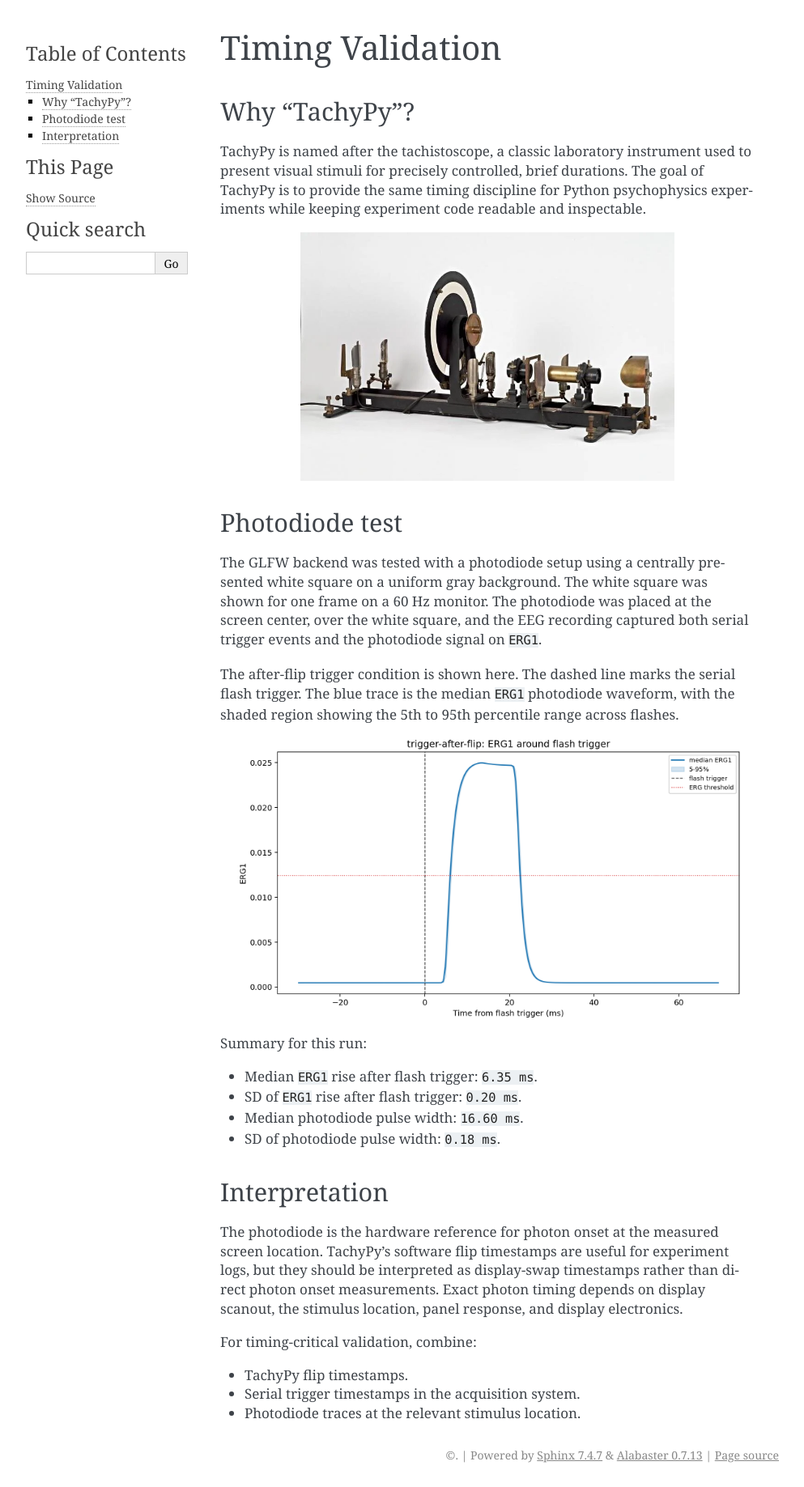
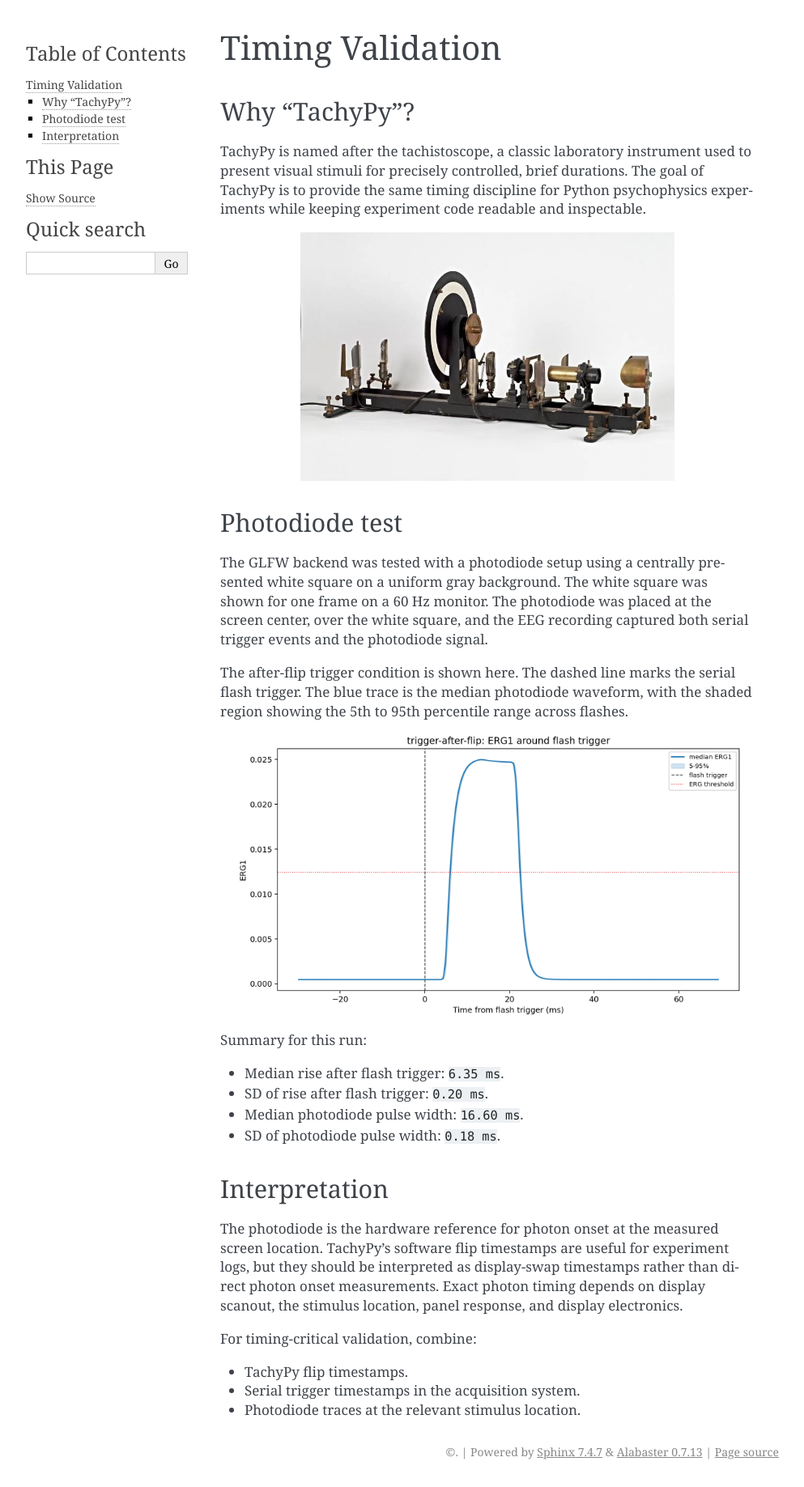
Before and after one commit to Charestlab/tachypy, a Sphinx documentation site: the page built from docs/timing_validation.rst, in a window 1280 px wide. Shown: the whole page at 81% size, without its empty margins (148-1141 px from the left). Built offline with Sphinx 7.4.7, drawn with Linux system fonts in a browser that asks for light colours.

Commit message:
Refine timing validation documentation

```diff
--- a/docs/timing_validation.rst
+++ b/docs/timing_validation.rst
@@ -21,21 +21,21 @@
 white square on a uniform gray background. The white square was shown for one
 frame on a 60 Hz monitor. The photodiode was placed at the screen center, over
 the white square, and the EEG recording captured both serial trigger events and
-the photodiode signal on ``ERG1``.
+the photodiode signal.
 
 The after-flip trigger condition is shown here. The dashed line marks the serial
-flash trigger. The blue trace is the median ``ERG1`` photodiode waveform, with
+flash trigger. The blue trace is the median photodiode waveform, with
 the shaded region showing the 5th to 95th percentile range across flashes.
 
 .. image:: _static/photodiode_after_flip_waveform.png
-   :alt: Photodiode ERG1 waveform after the flash trigger
+   :alt: Photodiode waveform after the flash trigger
    :width: 95%
    :align: center
 
 Summary for this run:
 
-- Median ``ERG1`` rise after flash trigger: ``6.35 ms``.
-- SD of ``ERG1`` rise after flash trigger: ``0.20 ms``.
+- Median rise after flash trigger: ``6.35 ms``.
+- SD of rise after flash trigger: ``0.20 ms``.
 - Median photodiode pulse width: ``16.60 ms``.
 - SD of photodiode pulse width: ``0.18 ms``.
 
```
Also changed, not shown: README.md (+19 -14 lines).
